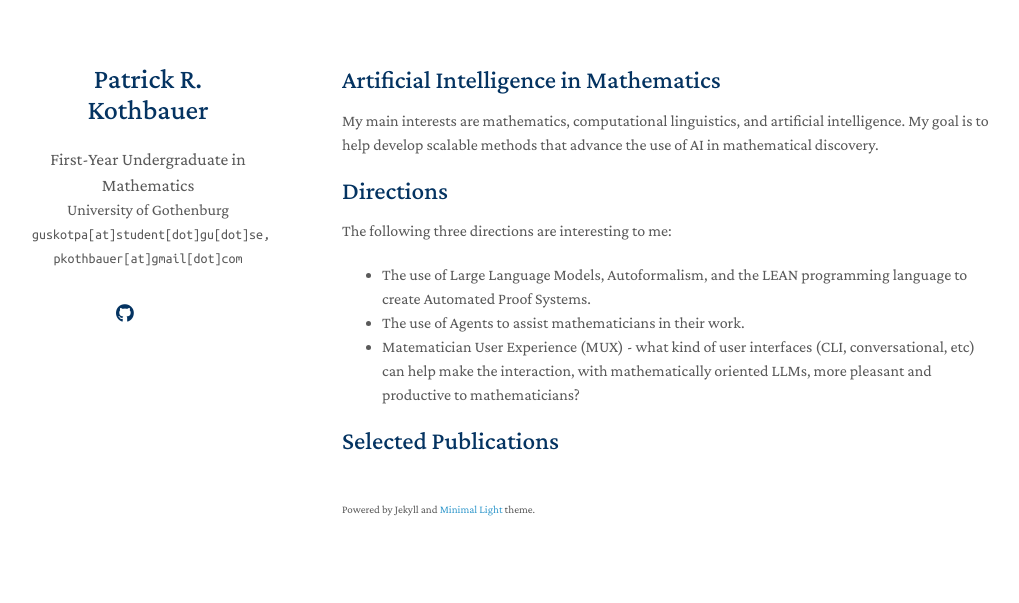
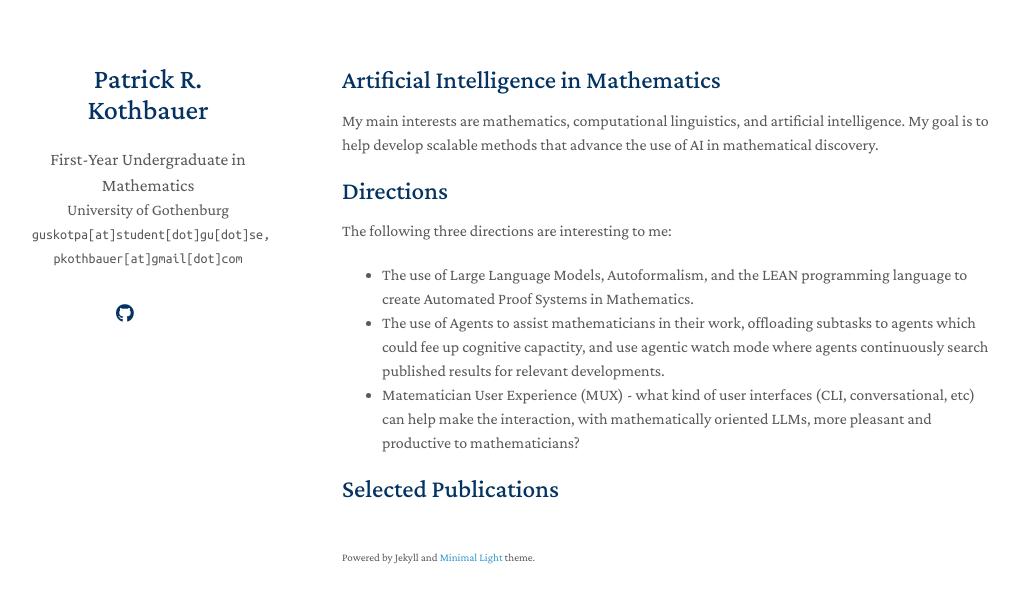
Before and after one commit to pkothbauer/pkothbauer.github.io, a Jekyll site: the page built from index.md, in a window 1280 px wide. Shown: the top 603 px of the page, without its empty margins (128-1147 px from the left). Built offline with Jekyll 4.4.1, drawn with Linux system fonts in a browser that asks for light colours; a style sheet for code colours, icons or effects is not loaded; our own code applies the rules of GitHub Pages for plain Markdown files.

Commit message:
Minor addition

```diff
--- a/index.md
+++ b/index.md
@@ -3,12 +3,13 @@ layout: homepage
 ---
 
 ## Artificial Intelligence in Mathematics
-My main interests are mathematics, computational linguistics, and artificial intelligence. My goal is to help develop scalable methods that advance the use of AI in mathematical discovery.
+My main interests are mathematics, computational linguistics, and artificial intelligence.
+My goal is to help develop scalable methods that advance the use of AI in mathematical discovery.
 
 ## Directions
 The following three directions are interesting to me:
-- The use of Large Language Models, Autoformalism, and the LEAN programming language to create Automated Proof Systems.
-- The use of Agents to assist mathematicians in their work.
+- The use of Large Language Models, Autoformalism, and the LEAN programming language to create Automated Proof Systems in Mathematics.
+- The use of Agents to assist mathematicians in their work, offloading subtasks to agents which could fee up cognitive capactity, and use agentic watch mode where agents continuously search published results for relevant developments.
 - Matematician User Experience (MUX) - what kind of user interfaces (CLI, conversational, etc) can help make the interaction, with mathematically oriented LLMs, more pleasant and productive to mathematicians?
 
 
```
